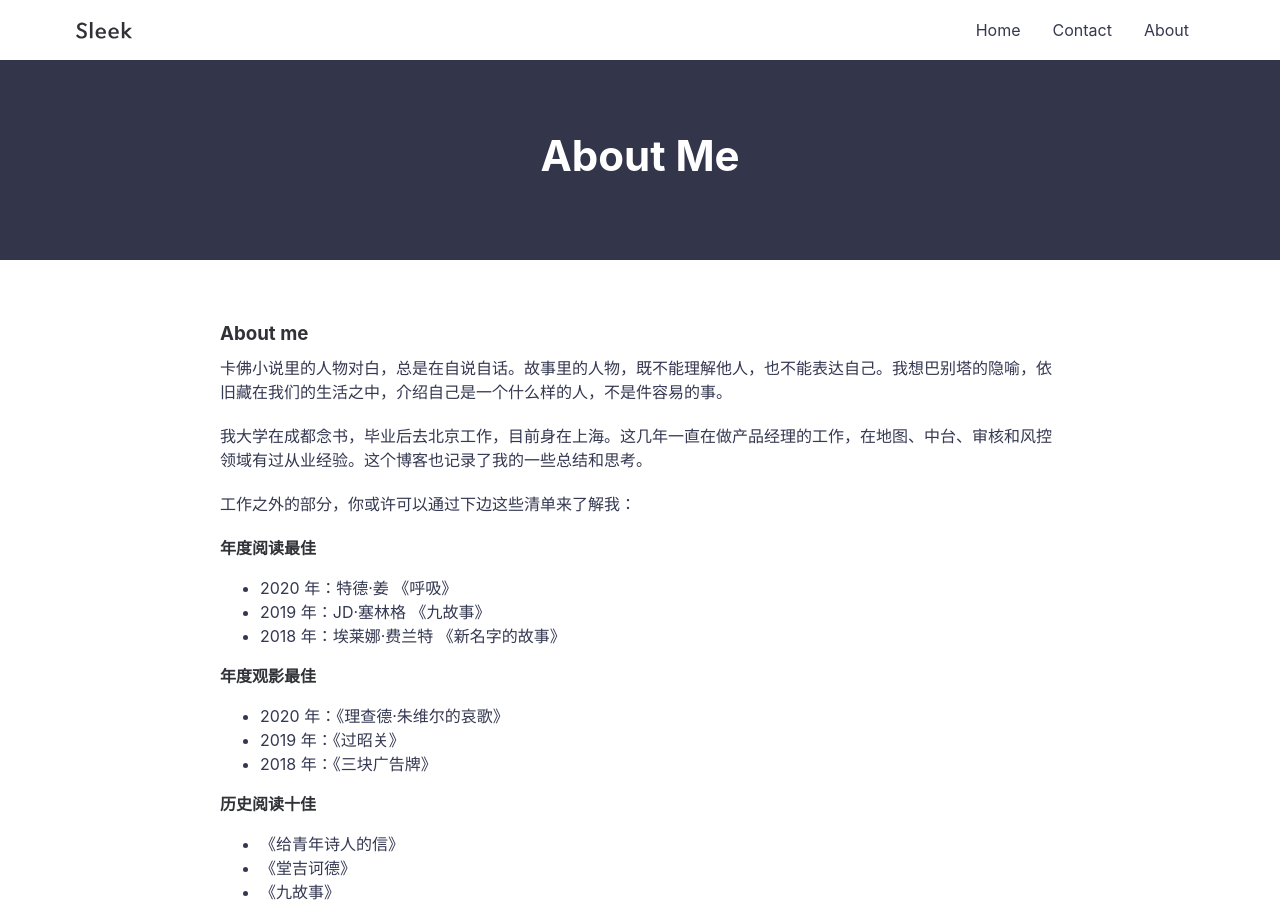
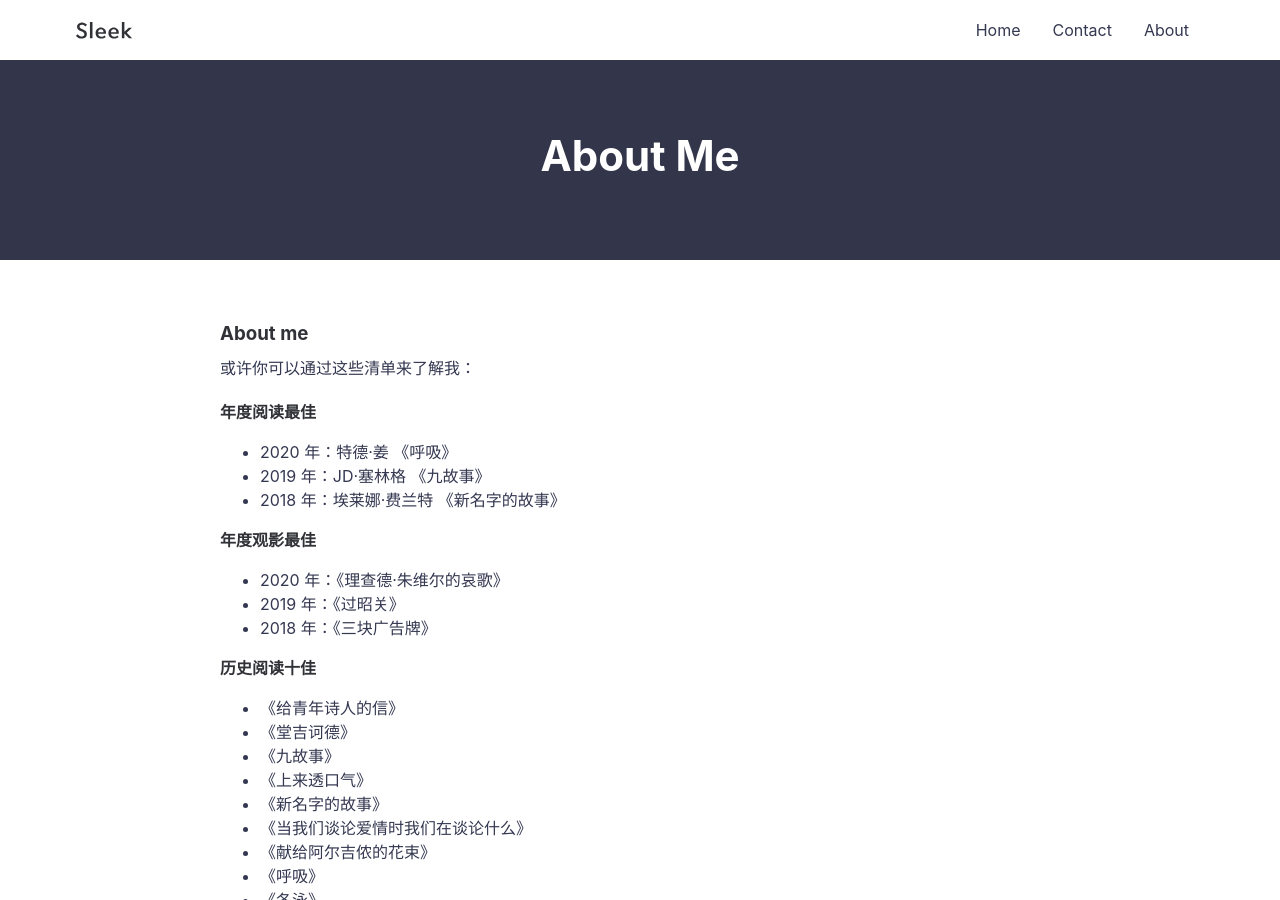
Before and after one commit to icarus507/icarus507.github.io, a Jekyll site: the page built from about.md, in a window 1280 px wide and 900 px high. Built offline with Jekyll 4.4.1, drawn with Linux system fonts in a browser that asks for light colours.

Commit message:
Update about.md

```diff
--- a/about.md
+++ b/about.md
@@ -6,12 +6,7 @@ permalink: /about/
 
 ### About me
 
-卡佛小说里的人物对白，总是在自说自话。故事里的人物，既不能理解他人，也不能表达自己。我想巴别塔的隐喻，依旧藏在我们的生活之中，介绍自己是一个什么样的人，不是件容易的事。
-
-我大学在成都念书，毕业后去北京工作，目前身在上海。这几年一直在做产品经理的工作，在地图、中台、审核和风控领域有过从业经验。这个博客也记录了我的一些总结和思考。
-
-
-工作之外的部分，你或许可以通过下边这些清单来了解我：
+或许你可以通过这些清单来了解我：
 
 #### 年度阅读最佳
 * 2020 年：特德·姜 《呼吸》
```
